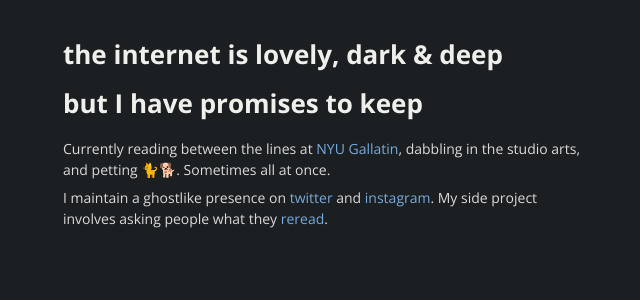
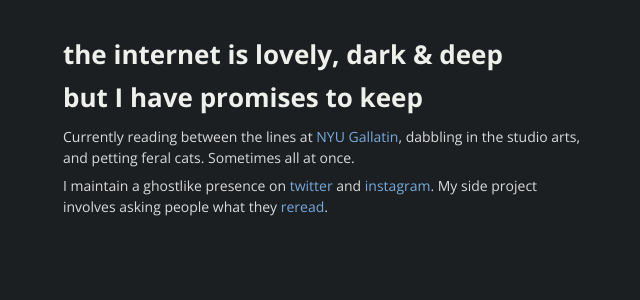
Before and after one commit to alicecai/alicecai.github.io, a Jekyll site: the page built from index.html, in a window 1280 px wide. Shown: the top 300 px of the page, without its empty margins (317-957 px from the left). Built offline with Jekyll 4.4.1, drawn with Linux system fonts in a browser that asks for light colours; emoji names are drawn with the system emoji font; Markdown is read by kramdown in place of the engine named in the settings; the list of posts is cut into pages by our own code; comment, search, counter and statistics services are not loaded.

```diff
--- a/_config.yml
+++ b/_config.yml
@@ -1,4 +1,4 @@
-title:            about alice
+title:            alice cai
 url:              https://alicecai.github.io
 permalink:        pretty
 highlighter:      pygments
--- a/assets/style.css
+++ b/assets/style.css
@@ -25,6 +25,7 @@
 h1 {
   font-size: 26px;
   font-weight: 700;
+  margin: 0 0 20px;
   color: #efefeb; }
 
 h2 {
--- a/index.html
+++ b/index.html
@@ -4,7 +4,7 @@
 ---
 <h1>but I have promises to keep</h1>
 
-<p>Currently reading between the lines at <a href="https://gallatin.nyu.edu">NYU Gallatin</a>, dabbling in the studio arts, and petting :cat2::dog2:. Sometimes all at once. </p>
+<p>Currently reading between the lines at <a href="https://gallatin.nyu.edu">NYU Gallatin</a>, dabbling in the studio arts, and petting feral cats. Sometimes all at once. </p>
 
 <p>I maintain a ghostlike presence on <a href="https://twitter.com/linesforthefort">twitter</a> and <a href="https://instagram.com/linesforthefort">instagram</a>. My side project involves asking people what they <a href="http://rereadthis.com">reread</a>.</p>
 
```
Also changed, not shown: 2 other files.
